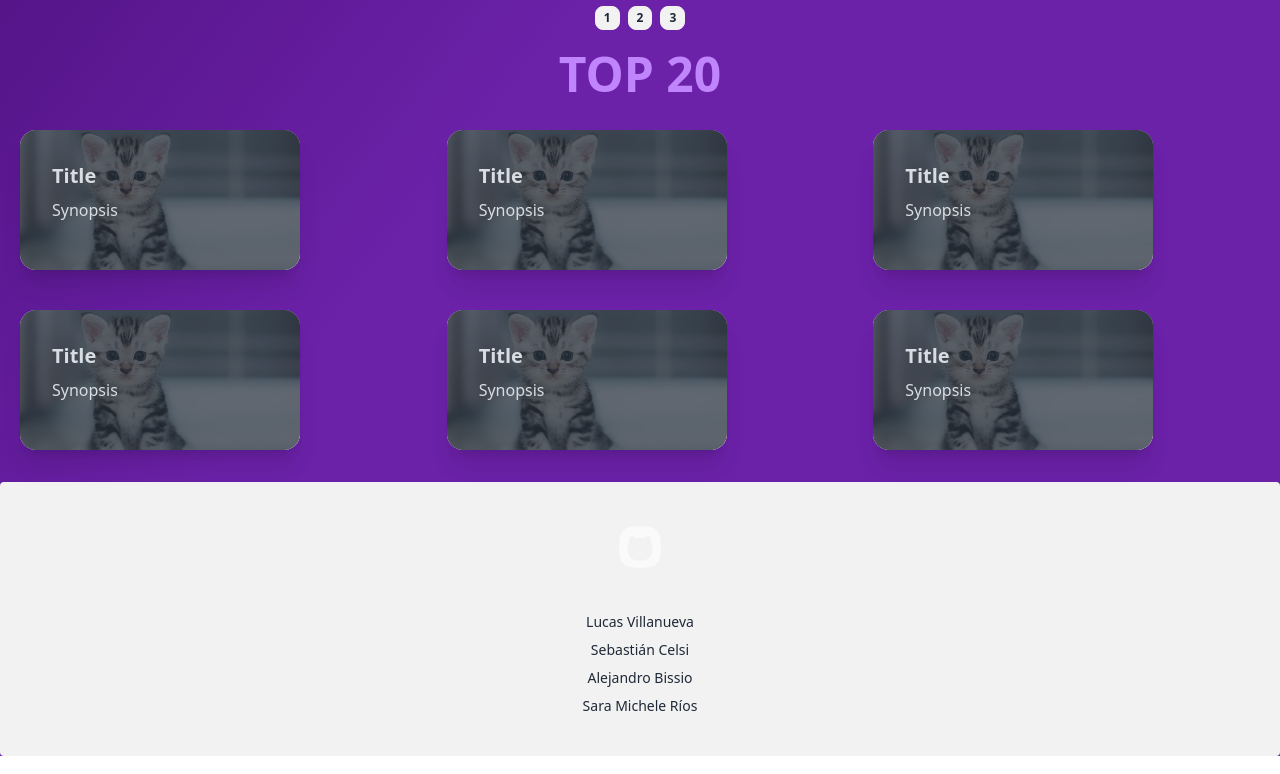
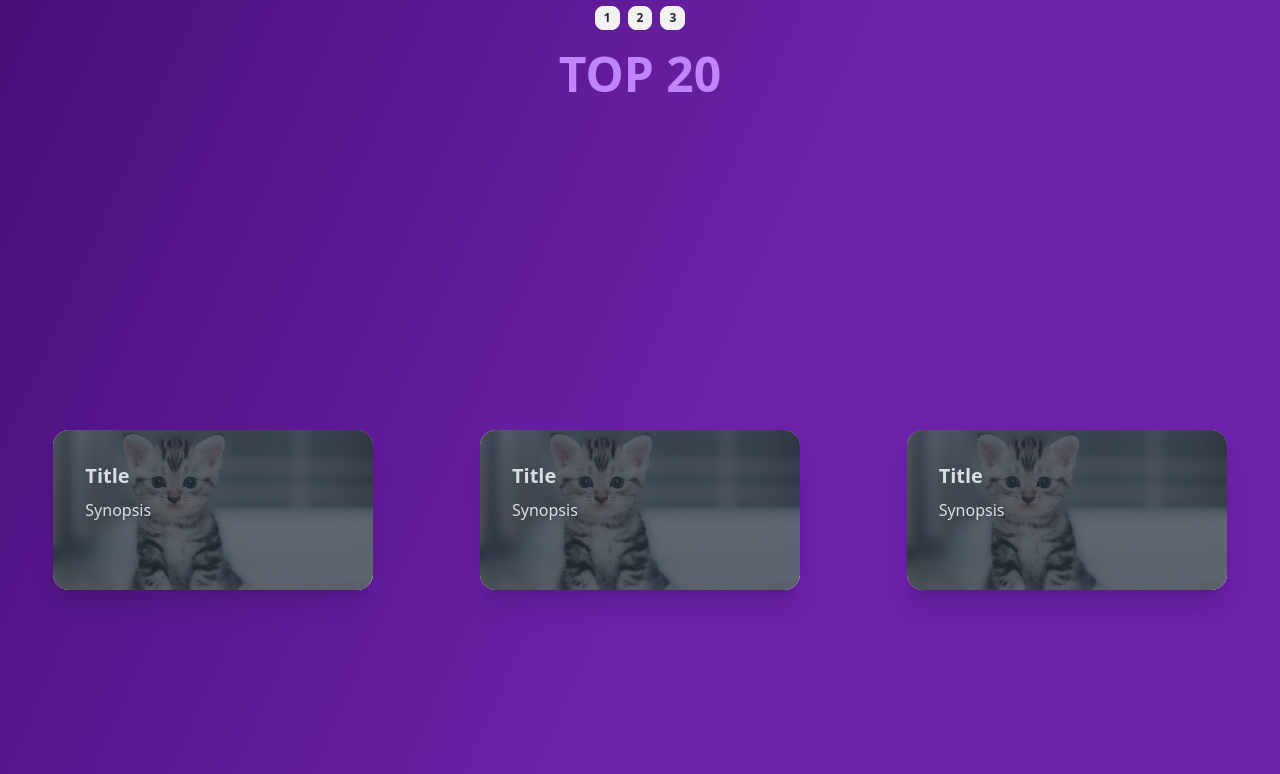
Before and after one commit to KenaiiDev/Proyecto_Final_GL_Frontend, a Next.js app: page / in a window 1280 px wide. Shown: the part 906-1680 px from the top of the page. Built offline with nearby package versions, Linux system fonts and the light colour scheme.

Commit message:
modifcate design

```diff
--- a/src/components/Cards.jsx
+++ b/src/components/Cards.jsx
@@ -1,30 +1,32 @@
-import React from 'react'
-import Image from 'next/image'
-import Link from 'next/link'
+import React from "react";
+import Image from "next/image";
+import Link from "next/link";
 
 function Card() {
   return (
     <>
-      <article className='min-w-30 max-w-xs'>
-        <Link href={'/movieinfo'} className='min-w-30 max-w-xs'>
-          <div className='card min-w-30 max-w-xs bg-base-100 shadow-xl image-full m-5'>
-            <figure className='w-25'>
+      <div className="flex justify-center items-center h-screen w-full">
+        <article>
+          <Link href={"/movieinfo"} className="min-w-30 max-w-xs">
+            <div className="card min-w-30 max-w-xs bg-base-100 shadow-xl image-full ">
+              <figure className="w-25">
                 <Image
-                src='/assets/gatito.jpg'
-                width={500}
-                height={500}
-                alt='cat'
+                  src="/assets/gatito.jpg"
+                  width={1000}
+                  height={1000}
+                  alt="cat"
                 />
               </figure>
-            <div className='card-body'>
-              <h2 className='card-title'>Title</h2>
+              <div className="card-body">
+                <h2 className="card-title">Title</h2>
                 <p>Synopsis</p>
               </div>
             </div>
           </Link>
         </article>
+      </div>
     </>
-  )
+  );
 }
 
-export default Card
+export default Card;
```
Lines whose indentation alone changed are shown as unchanged.
